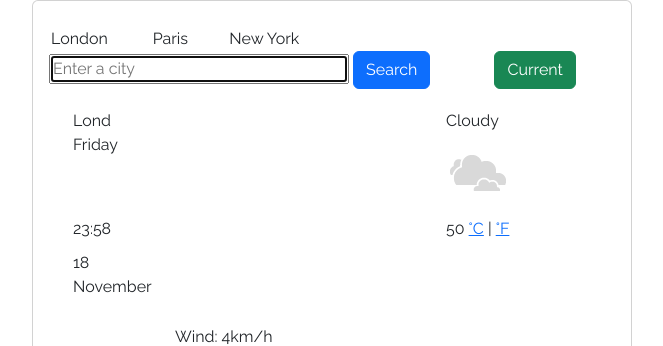
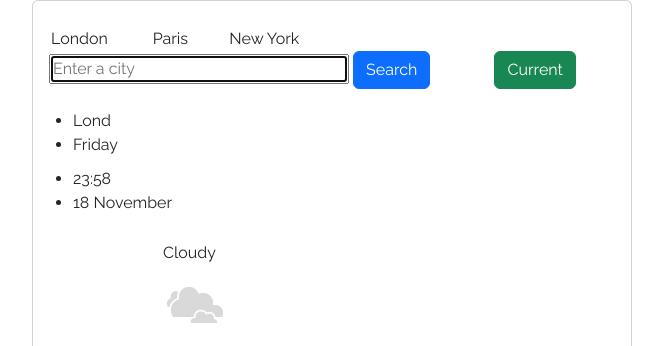
Before and after one commit to LiuLuchik/weather-app-my, a website built with Parcel: page index.html in a window 1280 px wide. Shown: the top 346 px of the page, without its empty margins (308-971 px from the left). Built offline with nearby package versions, Linux system fonts and the light colour scheme; no server answers.

Commit message:
moving elements

```diff
--- a/index.html
+++ b/index.html
@@ -49,13 +49,19 @@
 
         <div class="container">
           <div class="row weath-now">
-            <div class="col-6 td-city" id="city">Lond</div>
+            <ul>
+              <li><div class="col-6 td-city" id="city">Lond</div></li>
+              <li><div class="col-6 day"></div></li>
+              <li><div class="col-6 hours"></div></li>
+              <li><span id="date-today" class="col-6"></span>
+            <span id="month-today"></span></div></li>
+            </ul>
             <div class="col-6 td-detail-weather">Cloudy</div>
-            <div class="col-6 day"></div>
+
             <div class="col-6 td-temp">
               <img src="images/cloudy.png" alt="cloudy" class="logo" />
             </div>
-            <div class="col-6 hours"></div>
+
             <div class="col-6 td-temp">
               <div class="float-right">
                 <span class="temperature" id="temperature">50</span
@@ -65,8 +71,7 @@
                 </span>
               </div>
             </div>
-            <div id="date-today" class="col-6 td-date"></div>
-            <p id="month-today"></p>
+
             <div class="col-6 wind-now" id="wind">Wind: 4km/h</div>
           </div>
         </div>
```
